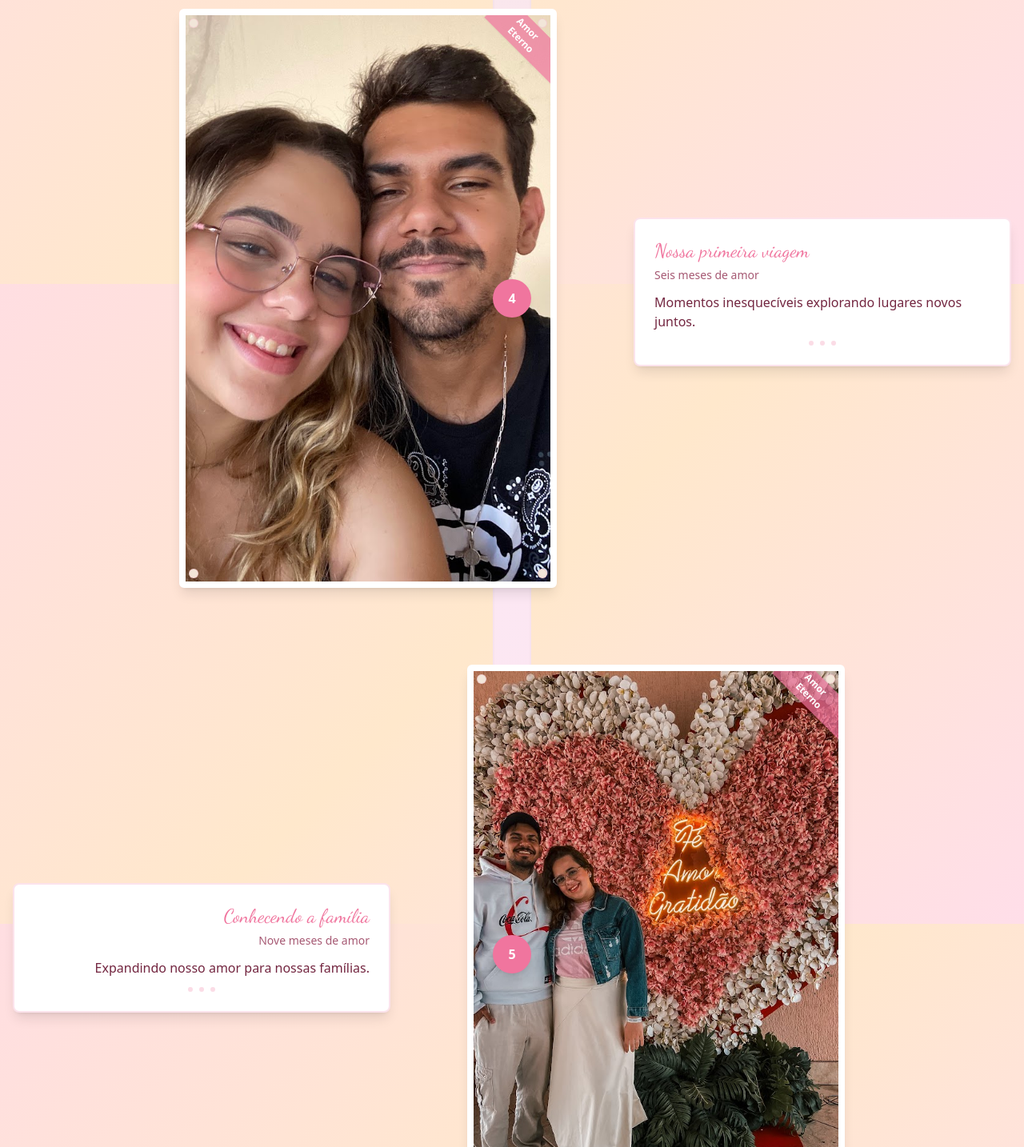
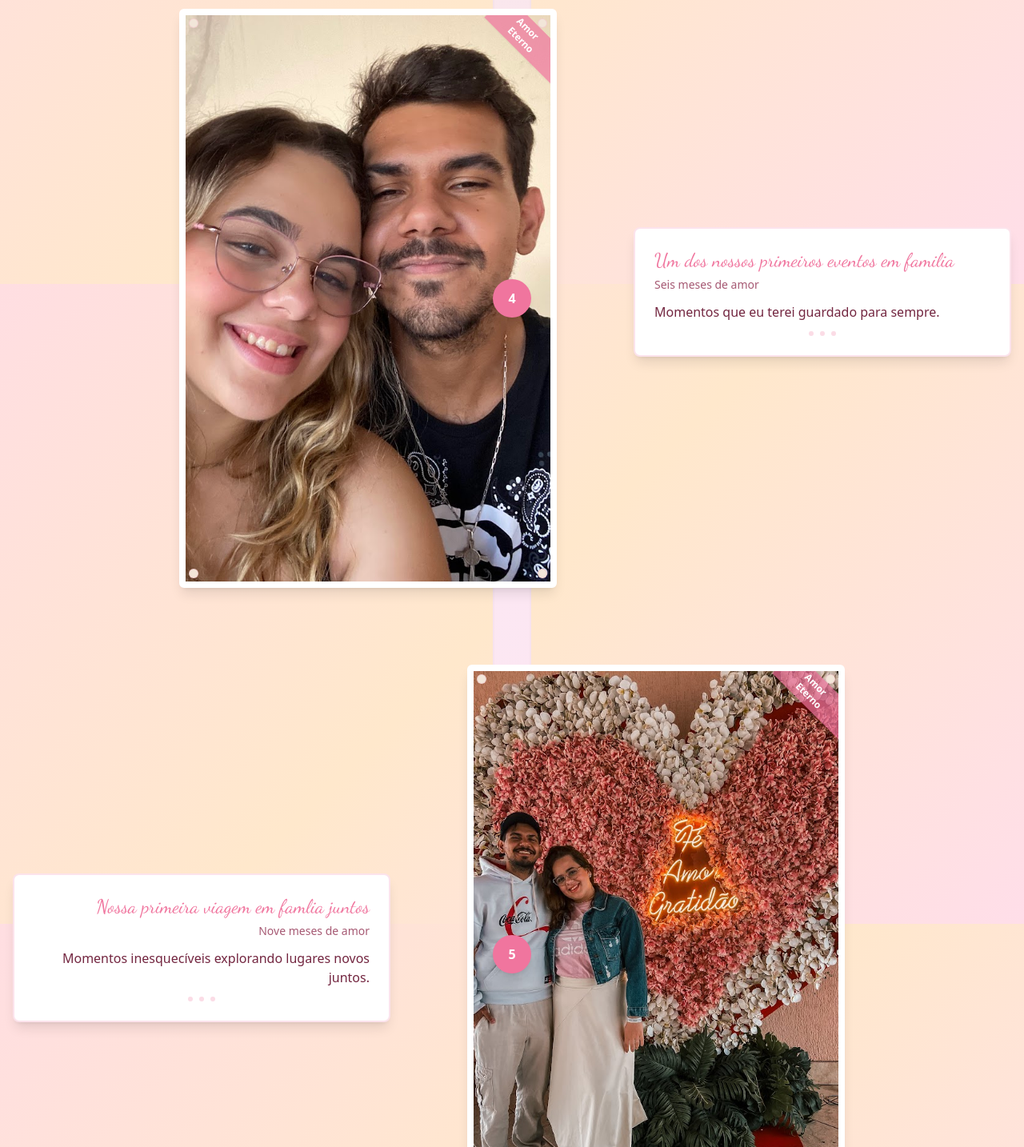
Before and after one commit to Ferfurlanett0/paginadenamorada, a React (Vite) app: page / in a window 1280 px wide. Shown: the part 2845-4279 px from the top of the page at 80% size. Built offline with nearby package versions, Linux system fonts and the light colour scheme.

Commit message:
alteracao dos textos

```diff
--- a/src/components/RoadTimeline.tsx
+++ b/src/components/RoadTimeline.tsx
@@ -37,16 +37,16 @@ const RoadTimeline = () => {
     },
     {
       id: 4,
-      title: "Nossa primeira viagem",
+      title: "Um dos nossos primeiros eventos em familia",
       date: "Seis meses de amor",
-      description: "Momentos inesquecíveis explorando lugares novos juntos.",
+      description: "Momentos que eu terei guardado para sempre.",
       image: "public/lovable-uploads/891f11a3-d95b-47c4-a3dc-529264d6971a.png"
     },
     {
       id: 5,
-      title: "Conhecendo a família",
+      title: "Nossa primeira viagem em famlia juntos",
       date: "Nove meses de amor",
-      description: "Expandindo nosso amor para nossas famílias.",
+      description: "Momentos inesquecíveis explorando lugares novos juntos.",
       image: "public/lovable-uploads/8cb7b3ca-1675-4579-a336-b3b1874caef2.png"
     },
     {
```
